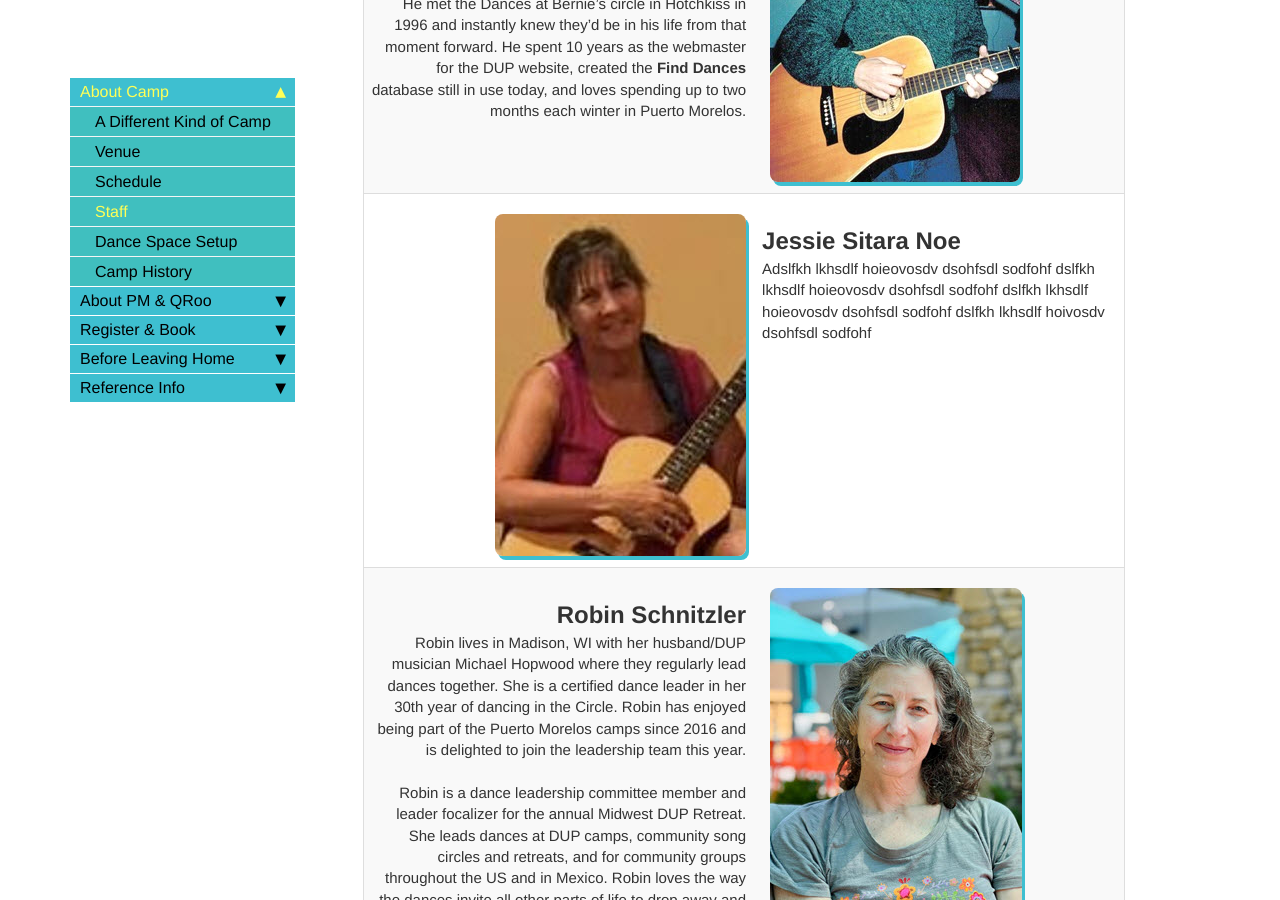
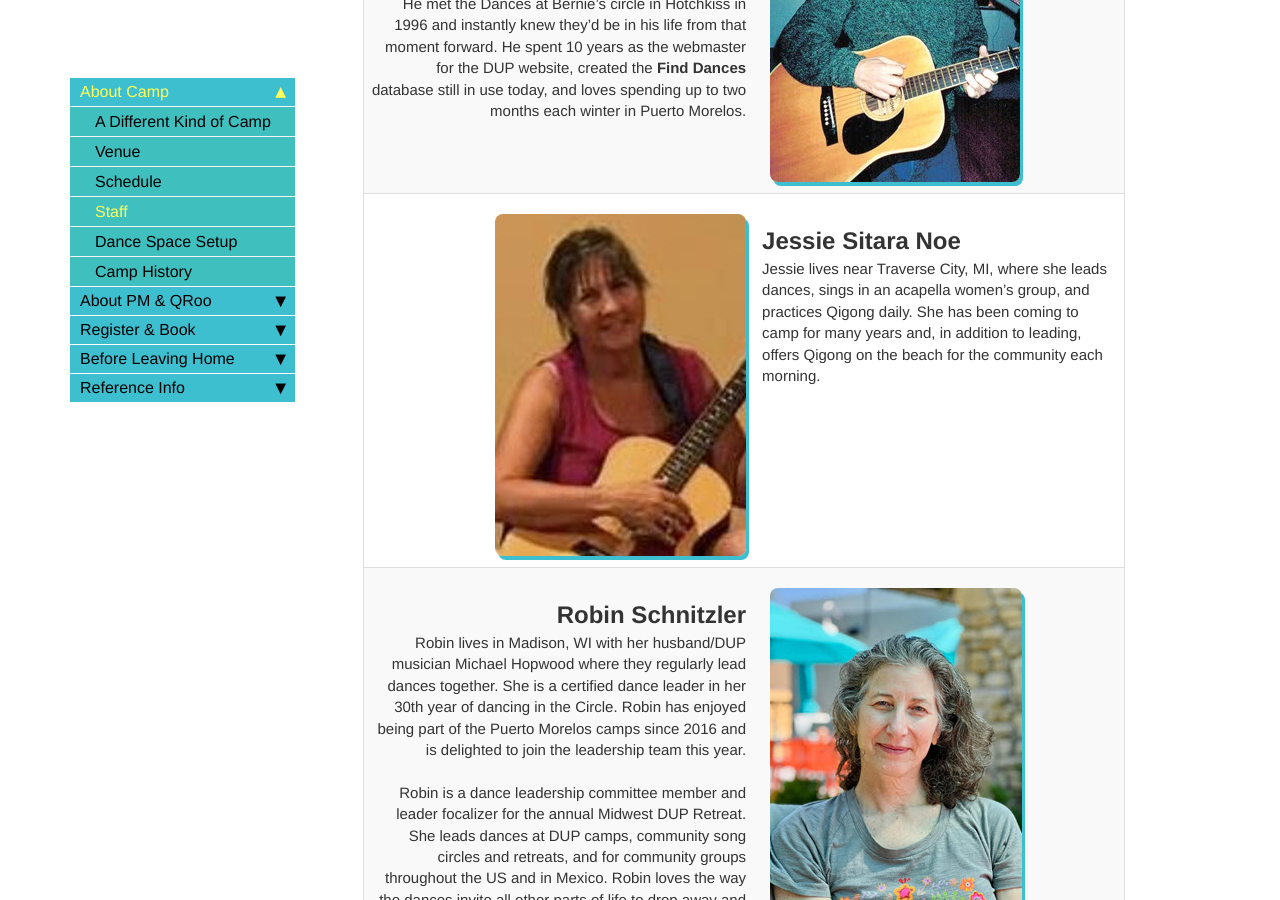
Before and after one commit to davewalker60/pmdup, a Jekyll site: the page built from pages/staff.md, in a window 1280 px wide and 900 px high, scrolled down 2467 px. Built offline with Jekyll 4.4.1, drawn with Linux system fonts in a browser that asks for light colours; comment, search, counter and statistics services are not loaded.

Commit message:
Jessie bio draft

```diff
--- a/pages/staff.md
+++ b/pages/staff.md
@@ -37,6 +37,6 @@ search: include
 | <br><span style="font-size: 160%">**Connie Zareen Delaney**</span><br>Zareen is a multifaceted Dance leader and teacher with training and certifications in diverse cultures and movements from traditional Sufism, to the Osho Multiversity, Evolutionary Enlightenment and ancient wisdom teachings.<br><br>Zareen's goal is to explore things in a way that creates a new perception. Most important is how we use our time to re-create ourselves into participating relatives of the world rather than individual consumers. Her overall vision is to come alive in new ways and jumpstart a dynamic participation in life that transforms the world… In other words: Sam Lewis’ peace project. | &nbsp; ![Connie Zareen](../images/PM_Zareen.jpg) |
 | ![Douglas](../images/PM_Douglas.jpg) &nbsp; | <br><span style="font-size: 160%">**Douglas Stevenson**</span><br>A musician since childhood, Douglas has found the most fulfillment in leading, singing, and chanting with the Dances of Universal Peace. He has led dances in circles across the U.S., Mexico, Guatemala, and New Zealand, supported the Beyond Initiative Caravan in Turkey and Vietnam, and pilgrimaged to India for the Urs of Hazrat Inayat Kahn.<br><br>In 2023, he joined the Board of DUP North America and became treasurer of DUP International. Douglas and his wife Deborah have been members of [The Farm](https://thefarmcommunity.com/){:target="_blank"} for over 50 years, a spiritual community founded on the principles of nonviolence and respect for the earth. When home in Tennessee, their Farm Dance Sangha gets together on Sunday afternoons. |
 | <br><span style="font-size: 160%">**Dave Nur al-Haqq Walker**</span><br>Nur al-Haqq has been leading for almost 30 years, was a founding leader at the original Canyonlands Camp, the spiritual director of the original Southern California Quarterly, and has led Dance workshops across the US.<br><br>He met the Dances at Bernie's circle in Hotchkiss in 1996 and instantly knew they'd be in his life from that moment forward. He spent 10 years as the webmaster for the DUP website, created the **Find Dances** database still in use today, and loves spending up to two months each winter in Puerto Morelos. | &nbsp; ![Dave Nur al-Haqq](../images/PM_DaveNaH.jpg) |
-| ![Jessie Sitara](../images/PM_Jessie.jpg) | <br><span style="font-size: 160%">**Jessie Sitara Noe**</span><br>Adslfkh lkhsdlf hoieovosdv dsohfsdl  sodfohf dslfkh lkhsdlf hoieovosdv dsohfsdl  sodfohf dslfkh lkhsdlf hoieovosdv dsohfsdl  sodfohf dslfkh lkhsdlf hoivosdv dsohfsdl sodfohf |
+| ![Jessie Sitara](../images/PM_Jessie.jpg) | <br><span style="font-size: 160%">**Jessie Sitara Noe**</span><br>Jessie lives near Traverse City, MI, where she leads dances, sings in an acapella women's group, and practices Qigong daily. She has been coming to camp for many years and, in addition to leading, offers Qigong on the beach for the community each morning. |
 | <br><span style="font-size: 160%">**Robin Schnitzler**</span><br>Robin lives in Madison, WI with her husband/DUP musician Michael Hopwood where they regularly lead dances together. She is a certified dance leader in her 30th year of dancing in the Circle. Robin has enjoyed being part of the Puerto Morelos camps since 2016 and is delighted to join the leadership team this year.<br><br>Robin is a dance leadership committee member and leader focalizer for the annual Midwest DUP Retreat. She leads dances at DUP camps, community song circles and retreats, and for community groups throughout the US and in Mexico. Robin loves the way the dances invite all other parts of life to drop away and allow us to drop into our hearts and souls. | &nbsp; ![Robin](../images/PM_Robin.jpg) |
 | ![Wayne](../images/PM_Wayne.jpg) | <br><span style="font-size: 160%">**Wayne Talmadge**</span><br>Wayne has been involved in Dances of Universal Peace camps as registrar, camp manager, and/or dance tent guru for over 20 years.  As part of the [Mystic Dance Caravan](https://mysticdance.com){:target="_blank"}, he travels throughout the Western US contributing to dance camps as a bass player and assisting with any tasks that need doing.|
```
